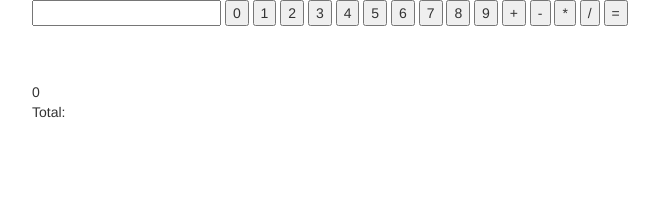
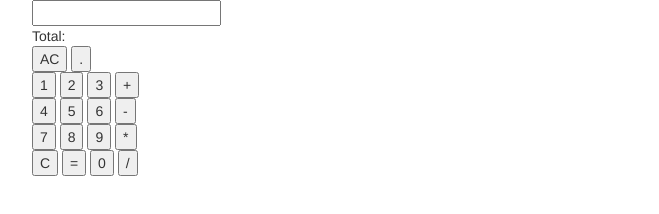
Before and after one commit to stephshea/calculator, a plain HTML site: page index.html in a window 1280 px wide. Shown: the whole page, without its empty margins (38-697 px from the left). Drawn offline with nearby package versions, Linux system fonts and the light colour scheme.

Commit message:
buttons add to display & clear all working

```diff
--- a/calculator.js
+++ b/calculator.js
@@ -1,53 +1,102 @@
 /* global $*/
-$(document).ready(function(){
+// $(document).ready(function(){
 
-var number;
-var display = "";
-display = document.getElementById("displayHere").innerHTML;
-var total= $("#total");
-    total.text("0");
-// function getTotal() {
 
-//         var total = display.reduce(function(a,b){return a+b});
-//   $('#total').html(total);
-// }
-    //  $('#total').html(total);
+var total= 0;
+var display = [""]
+// display = document.getElementById("displayHere");
 
-    $( "button.equal" ).on( "click", function () {
-        console.log('display');
-    for (var i = 0; i <display.length; i++) {
-    total += parseInt(display[i]);
+function clearLast() {
+    // for(var i = 0; i<display.length; i++);
+    // {
+   display = display.substring(0,display.length-1);
+   console.log(display);
+   $("#displayHere").html(display)
 
-    total = document.getElementById('total').innerHTML;
-    return total;
+    // display = display.slice(0, -1);
+    // document.getElementById("displayHere").innerHTML = display;
+
+    // var removeOne = display;
+    // var len = removeOne.length-1;
+    // var newDisplay = removeOne.substring(0,len);
+    // display = newDisplay;
+
+    // display = removeOne;
+    //  document.getElementById("displayHere").innerHTML = display;
+
  }
 
-    // total = document.getElementById('total').innerHTML;
-    // return total;
-
-    });
+function toDisplay(val) {
+          display = document.getElementById("displayHere").value+=val;
+     }
 
 
-$( "button.zero" ).on( "click", function() {
-        console.log(0);
-        // addKey(key) {
-        //     display.push(key);
+
+
+function allClear() {
+          document.getElementById("displayHere").value = "";
+
+     }
+
+  function equal() {
+
+      $("#total").html(eval(display));
+      return total;
+
+//  for (var i = 0; i < display.length; i++) {
+// total = total + parseInt(display[i]);
+// console.log(total);
+//     }
+
+//     return total;
+//     document.getElementById('total').innerHTML = total;
+//     console.log(total);
+
+//     })
+
+  }
+// });
+
+
+
+//     for (var i = 0; i <display.length; i++) {
+//     total = total + parseInt(display[i], 10);
 //     console.log(display);
-        // }
-    });
+//   return total;
+//     }
+//     document.getElementById('total').innerHTML = total;
+//     console.log(total);
 
-$( "button.one" ).on( "click", function() {
-        // display.push(1);
-        display ++;
-    document.getElementById("displayHere").innerHTML += 1;
+//     });
 
-    });
 
-$( "button.two" ).on( "click", function() {
-        // display.push(2);
-        display ++;
-         document.getElementById("displayHere").innerHTML += 2;
-    });
+//     $( "button.equal" ).on( "click", function () {
+
+//     for (var i = 0; i <display.length; i++) {
+//     total = total + parseInt(display[i], 10);
+//     console.log(display);
+//   return total;
+//     }
+//     document.getElementById('total').innerHTML = total;
+//     console.log(total);
+
+//     });
+
+
+
+
+// $( "button.zero" ).on( "click", function() {
+//         console.log(0);
+//     });
+
+// $( "button.one" ).on( "click", function() {
+//       display = document.getElementById("displayHere").innerHTML += 1;
+//     });
+
+// $( "button.two" ).on( "click", function() {
+//         // display.push(2);
+//         display = document.getElementById("displayHere").innerHTML += 2;
+//     });
 // $( "button.three" ).on( "click", function() {
 //         display.push(3);
 //     });
@@ -69,26 +118,23 @@ $( "button.two" ).on( "click", function() {
 // $( "button.nine" ).on( "click", function() {
 //         console.log(9);
 //     });
-$( "button.add" ).on( "click", function() {
-display ++;
-        document.getElementById("displayHere").innerHTML += ("+");
+// $( "button.add" ).on( "click", function() {
+// display = document.getElementById("displayHere").innerHTML += "+";
 
-    });
-$( "button.subtract" ).on( "click", function() {
-        console.log('-');
+//     });
+// $( "button.subtract" ).on( "click", function() {
+//         console.log('-');
 
-      });
+//       });
 
-
-$( "button.multiply" ).on( "click", function() {
-        console.log('*');
-    });
-$( "button.divide" ).on( "click", function() {
-        console.log('/');
-    });
-$( "button.decimal" ).on( "click", function() {
-        console.log('.');
-    });
-
-
-});
+// $( "button.multiply" ).on( "click", function() {
+//         // display ++;
+//         document.getElementById("displayHere").innerHTML += ("*");
+//         console.log('*');
+//     });
+// $( "button.divide" ).on( "click", function() {
+//         console.log('/');
+//     });
+// $( "button.decimal" ).on( "click", function() {
+//         console.log('.');
+//     });
--- a/index.html
+++ b/index.html
@@ -38,34 +38,38 @@
 </head>
 <body>
     <div class="container">
- <input type="displayHere" />
+ <input type="text" id="displayHere" />
+  <div id='equal'>Total:  <span id = "total"></div>
 
-<button class='zero'>0</button>
-<button class='one'>1</button>
-<button class='two'>2</button>
-<button class='three'>3</button>
-<button class='four'>4</button>
-<button class='five'>5</button>
-<button class='six'>6</button>
-<button class='seven'>7</button>
-<button class='eight'>8</button>
-<button class='nine'>9</button>
-<button class='add'>+</button>
-<button class='subtract'>-</button>
- <button class='multiply'>*</button>
- <button class='divide'>/</button>
- <button class='equal'>=</button>
+  <div> <button class='allClear' value='AC' onclick='allClear()'>AC</button>
+   <button class='decimal' value='.' onclick='toDisplay(".")'>.</button>
+   </div>
+   <div>
+<button class='one' value='1' onclick='toDisplay("1")'>1</button>
+<button class='two' value='2' onclick='toDisplay("2")'>2</button>
+<button class='three' value='3' onclick='toDisplay("3")'>3</button>
+<button class='add' value='+' onclick='toDisplay("+")'>+</button>
+</div>
+<div>
+<button class='four' value='4' onclick='toDisplay("4")'>4</button>
+<button class='five' value='5' onclick='toDisplay("5")'>5</button>
+<button class='six' value='6' onclick='toDisplay("6")'>6</button>
+<button class='subtract' value='-' onclick='toDisplay("-")'>-</button>
+</div>
+<div>
+<button class='seven' value='7' onclick='toDisplay("7")'>7</button>
+<button class='eight' value='8' onclick='toDisplay("8")'>8</button>
+<button class='nine' value='9' onclick='toDisplay("9")'>9</button>
+<button class='multiply' value='*' onclick='toDisplay("*")'>*</button>
+</div>
 
- <!--<form><input onclick='getTotal()' type='button' value ='='/>-->
- <!--</form>-->
- <div id="displayHere"></div>
- <div id='total'>Total: </div>
+<div>
+<button class='clear' onclick='clearLast()'>C</button>
+<button class='equal' value='=' onclick='equal()'>=</button>
+ <button class='zero' value='0' onclick='toDisplay("0")'>0</button>
+ <button class='divide' value='/' onclick='toDisplay("/")'>/</button>
+ </div>
 
-
- <!--<form><input onclick='getTotal()' type='button' value ='='/>-->
- <!--</form>-->
-
- <div id='totalPlease'>Total: </div>
 
 
     <script src="https://use.fontawesome.com/d117184189.js">
```
Lines whose indentation alone changed are shown as unchanged.
